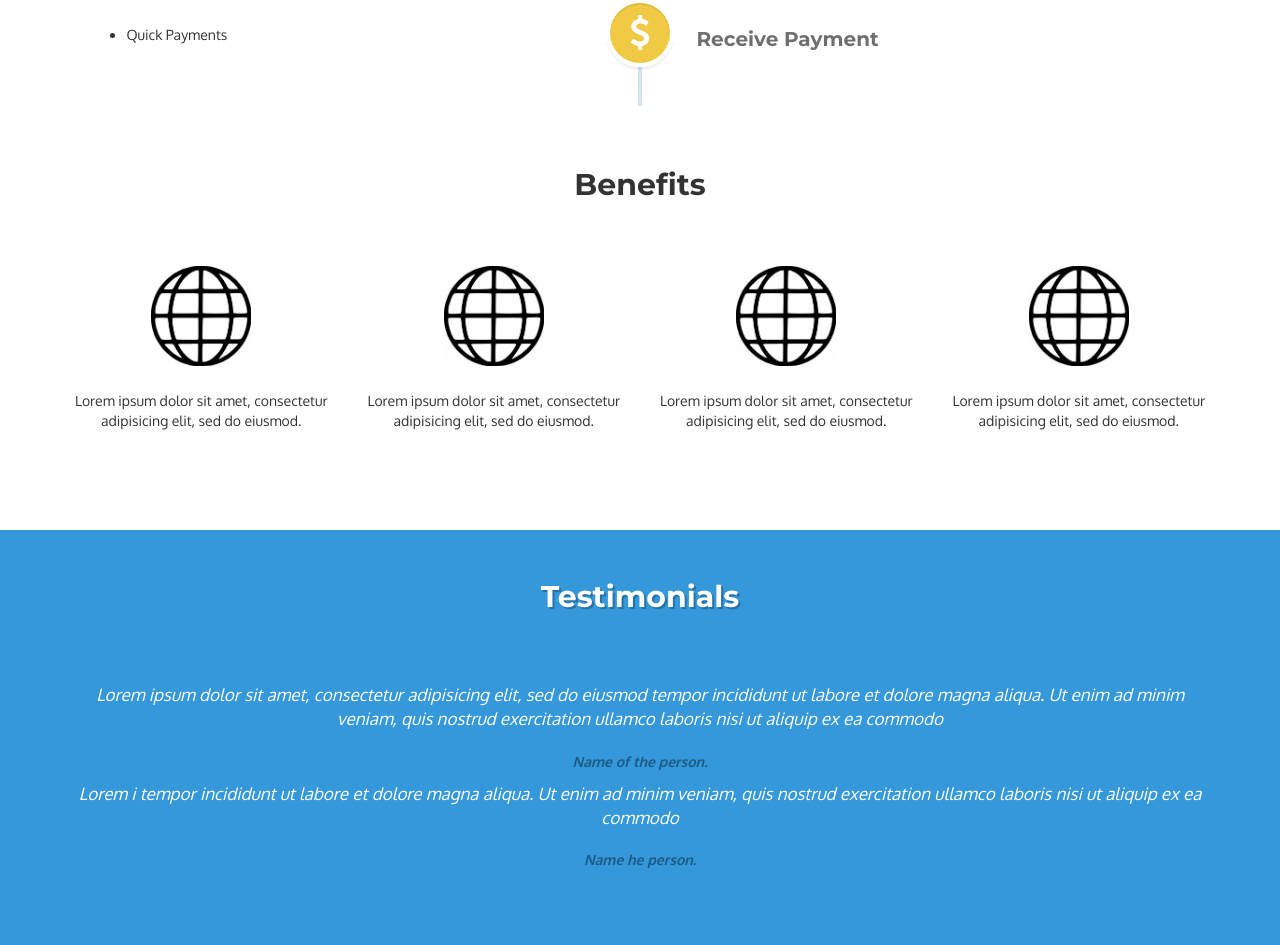
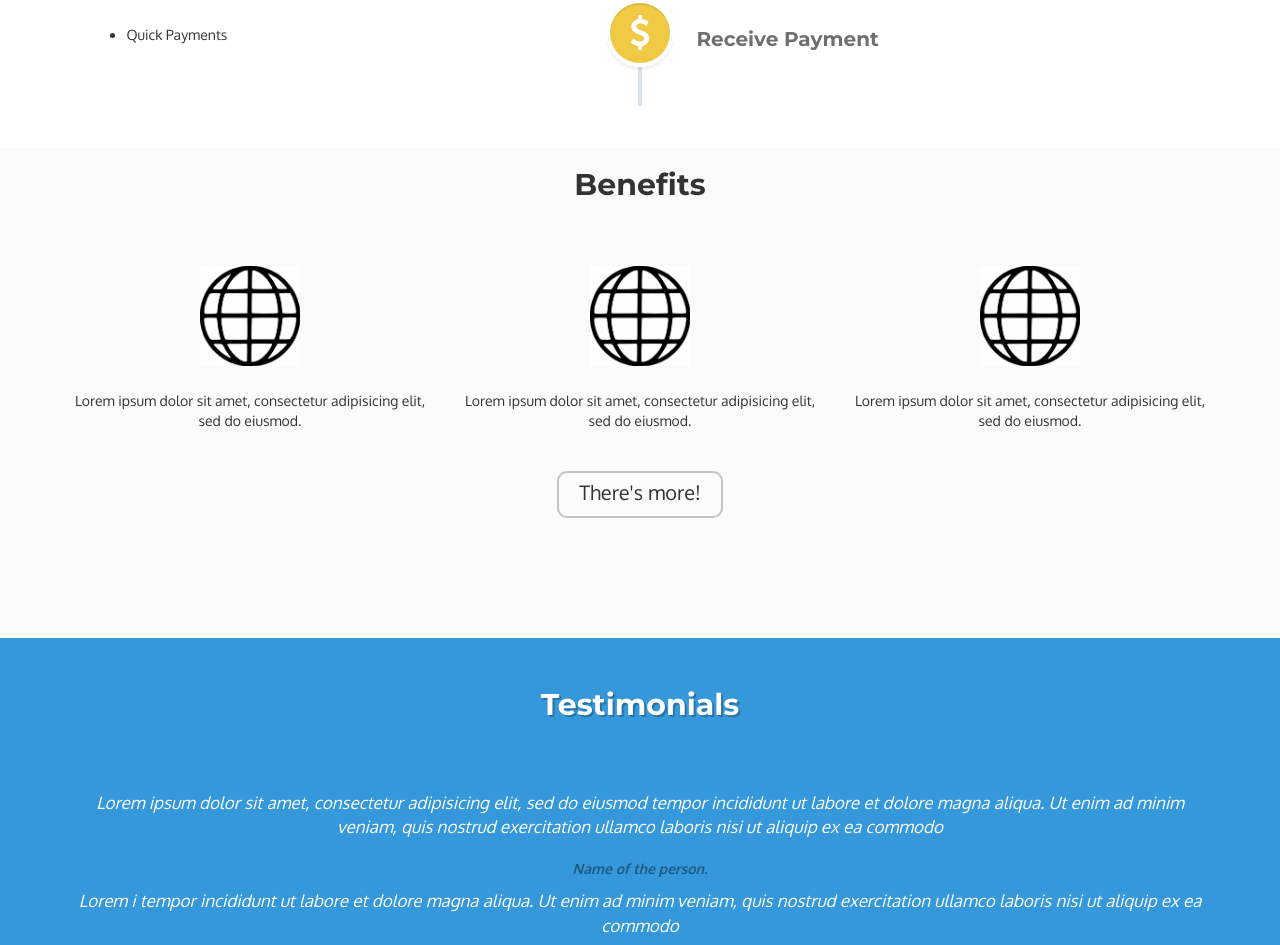
Before and after one commit to manjithd2/vendor-dashboard, a plain HTML site: page index.html in a window 1280 px wide. Shown: the part 1338-2283 px from the top of the page. Drawn offline with nearby package versions, Linux system fonts and the light colour scheme; a script that the page names is missing.

Commit message:
Benefits edit

```diff
--- a/css/style_vendor.css
+++ b/css/style_vendor.css
@@ -18,6 +18,7 @@ header{
 
 #benefits{
 	padding-bottom: 7%;
+	background: #FBFBFB;
 }
 
 .paragraph{
@@ -172,6 +173,32 @@ header > .container{
 	color: #2980b9;
 }
 
+#benefits button{
+	border: 2px solid #C3C3C3;
+	border-radius: 10px;
+	font-size: 20px;
+	margin: 30px auto;
+	display: block;
+	padding: 20px;
+	padding-top: 5px;
+	padding-bottom: 10px;
+	background-color: transparent;
+	transition: background-color 0.5s ease;
+}
+
+#benefits button:hover{
+	background-color: #E8E8E8;
+}
+
+#benefits a{
+	color: #333;
+}
+
+
+#benefits a:hover{
+	color: #333;
+	text-decoration: none;
+}
 /*#us h2{
 	font-size: 21px;
 	font-weight: bold;
--- a/index.html
+++ b/index.html
@@ -157,23 +157,21 @@
 	<div class="container">
 		<div class="row">
 			<h2>Benefits</h2>
-			<div class="col-md-3">
+			<div class="col-md-4">
 				<img src="images/globe.jpg">
 					<p>Lorem ipsum dolor sit amet, consectetur adipisicing elit, sed do eiusmod.</p>
 			</div>
-			<div class="col-md-3">
+			<div class="col-md-4">
 				<img src="images/globe.jpg">
 					<p>Lorem ipsum dolor sit amet, consectetur adipisicing elit, sed do eiusmod.</p>
 			</div>
-			<div class="col-md-3">
-				<img src="images/globe.jpg">
-					<p>Lorem ipsum dolor sit amet, consectetur adipisicing elit, sed do eiusmod.</p>
-			</div>
-			<div class="col-md-3">
+			<div class="col-md-4">
 				<img src="images/globe.jpg">
 					<p>Lorem ipsum dolor sit amet, consectetur adipisicing elit, sed do eiusmod.</p>
 			</div>
 		</div>
+
+			<a href="benefits.html"><button>There's more!</button></a>
 	</div>
 </section>
 <section id="testimonial">
```
